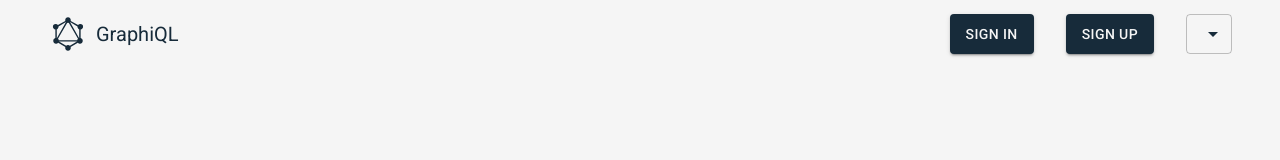
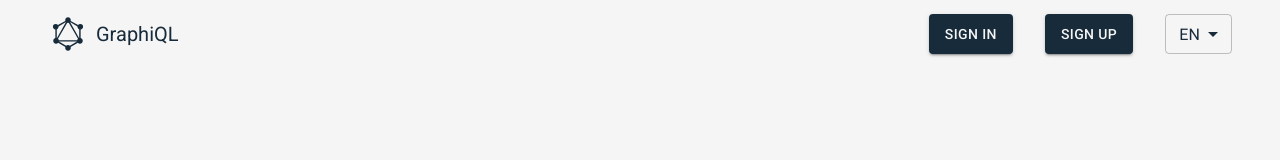
Before and after one commit to Ilichhh/graphiql-app, a React (Vite) app: page / in a window 1280 px wide. Shown: the top 160 px of the page. Built offline with nearby package versions, Linux system fonts and the light colour scheme; no server answers.

Commit message:
fix: fix language detection for switcher

```diff
--- a/src/components/Header.tsx
+++ b/src/components/Header.tsx
@@ -100,8 +100,7 @@ export const Header = ({ currentPage }: HeaderProps) => {
               color: textColor,
             },
           }}
-          value={i18n.language}
-          defaultValue={i18n.language}
+          value={i18n.resolvedLanguage}
           onChange={handleLanguageChange}
           inputProps={{ 'aria-label': 'Without label' }}
           size="small"
```
